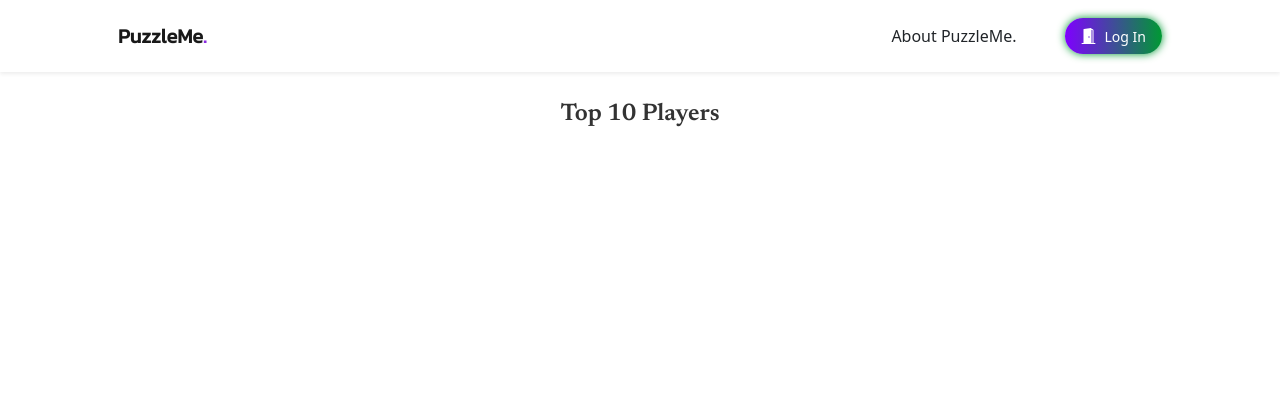
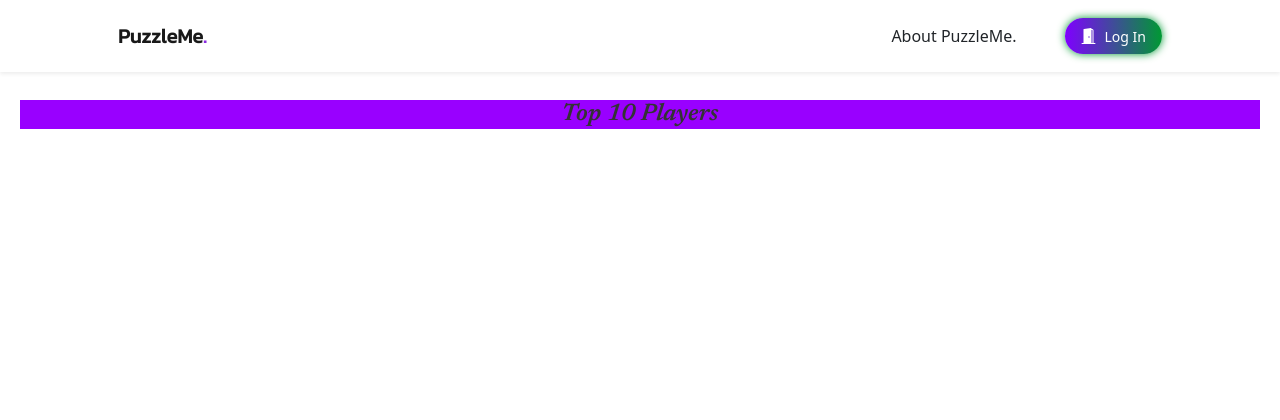
Before and after one commit to Manishv005/AgileWebDevProject35, a Flask app: page /leaderboard in a window 1280 px wide. Shown: the top 420 px of the page. Run offline with Flask 3, Linux system fonts and the light colour scheme; data that the repository does not hold is empty; some libraries are stand-ins or nearby versions.

Commit message:
Updated CSS color coding for leaderboard.

```diff
--- a/app/static/css/styles.css
+++ b/app/static/css/styles.css
@@ -1715,6 +1715,8 @@ section {
 .leaderboard_title {
   font-size: 24px;
   color: #333;
+  background-color: #9900ff;
+  font-style: oblique;
   margin-bottom: 20px;
   font-weight: bold;
   transition: color 0.3s ease-in-out;
@@ -1725,7 +1727,7 @@ section {
 }
 
 .leaderboard_graph {
-  width: 80%;
+  width: auto;
   margin: 0 auto;
 }
 
```
